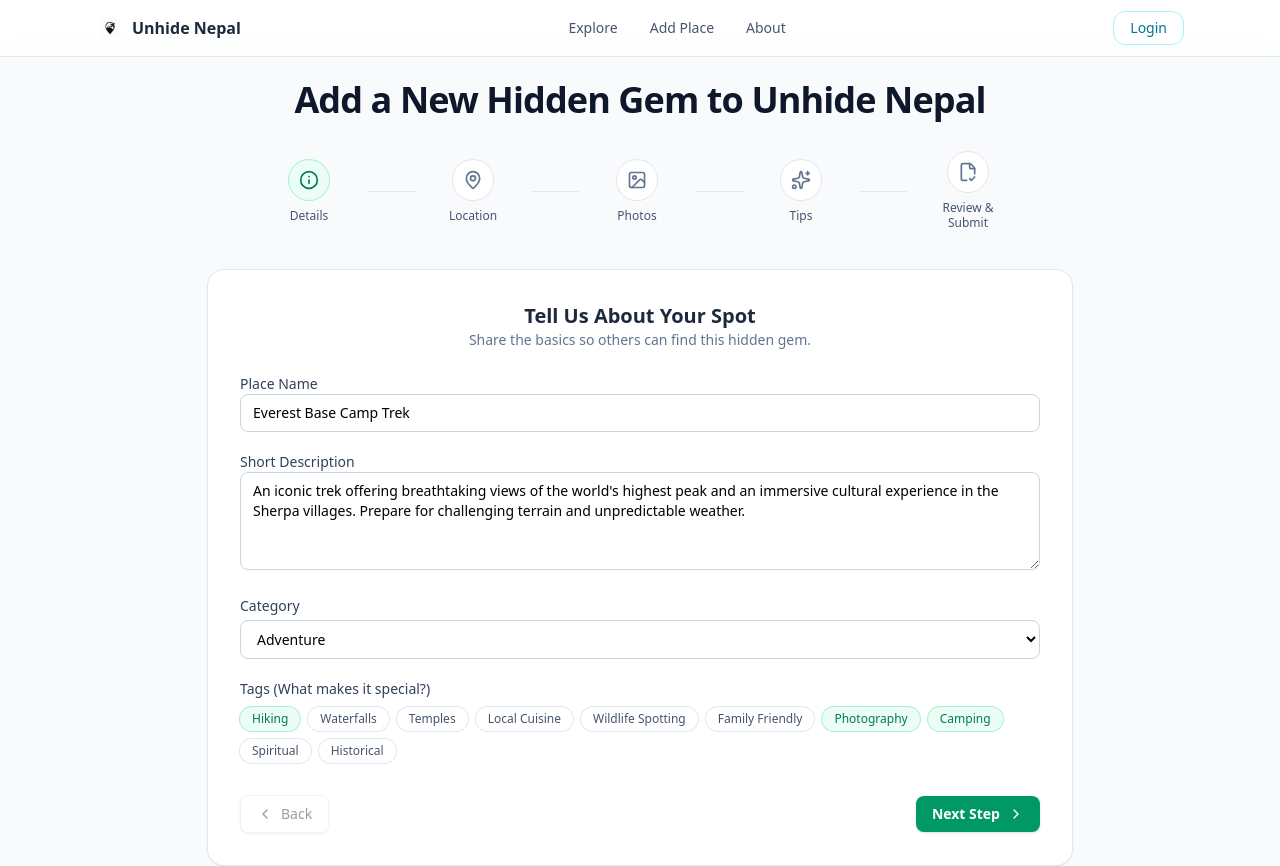
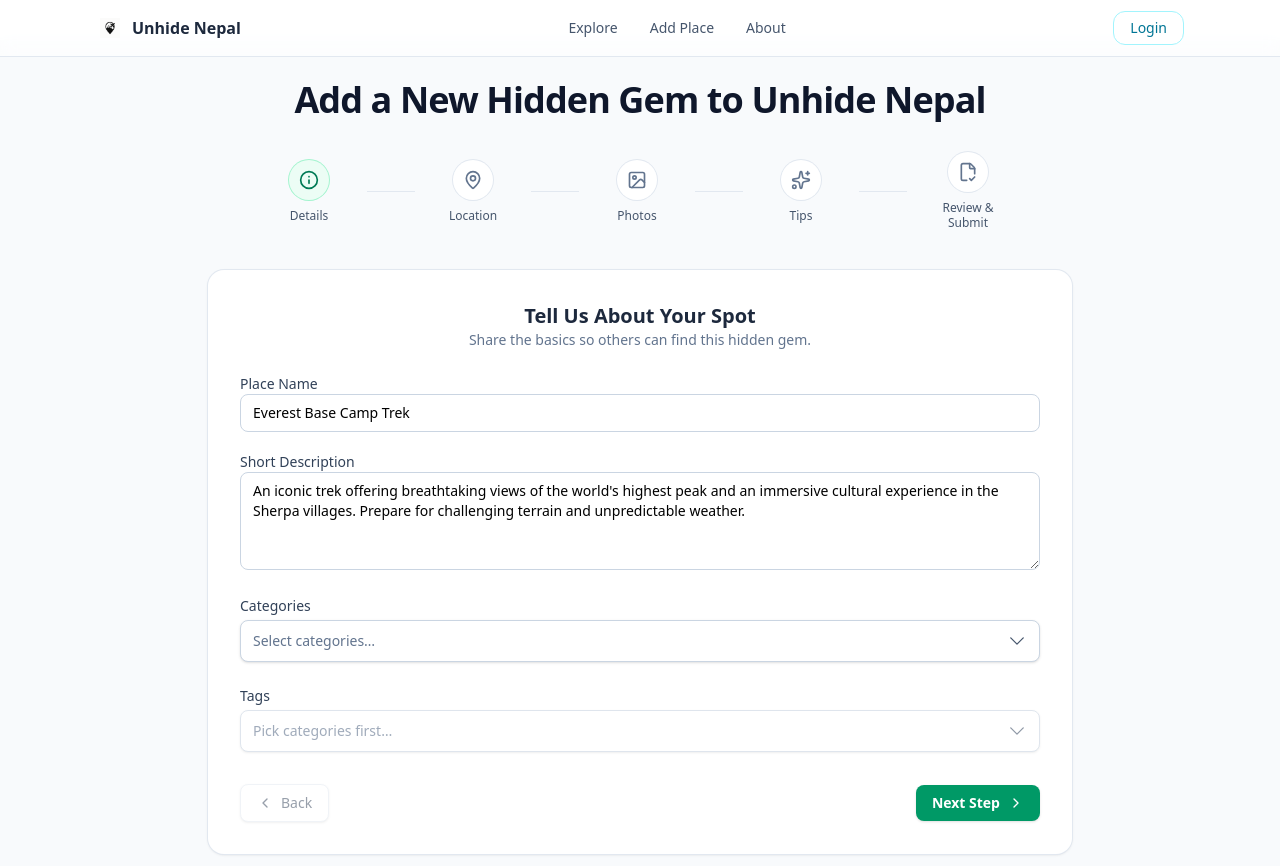
Before and after one commit to Rishi-Rijal/unhide-Nepal-client, a React (Vite) app: page /Listing/New in a window 1280 px wide. Shown: the top 866 px of the page. Built offline with nearby package versions, Linux system fonts and the light colour scheme.

Commit message:
updated listing model for categories and tags

```diff
--- a/src/AddListing.jsx
+++ b/src/AddListing.jsx
@@ -14,8 +14,12 @@ import Label from "./Components/Shared/Label";
 import Helper from "./Components/Shared/Helper";
 import Input from "./Components/Shared/Input";
 import Textarea from "./Components/Shared/Textarea";
-import Pill from "./Components/Shared/Pill";
 import Stepper from "./Components/AddListing/Stepper";
+import GROUPS from "./utils/groups";
+import CategoryDropdown from "./Components/CategoryDropdown.jsx";
+
+const uniq = (arr) => Array.from(new Set(arr));
+const tagsFor = (categories) => uniq(categories.flatMap((c) => GROUPS[c] || []));
 
 // --- Main component ---
 export default function NewListing() {
@@ -24,8 +28,8 @@ export default function NewListing() {
     name: "Everest Base Camp Trek",
     description:
       "An iconic trek offering breathtaking views of the world's highest peak and an immersive cultural experience in the Sherpa villages. Prepare for challenging terrain and unpredictable weather.",
-    category: "Adventure",
-    tags: ["Hiking", "Photography", "Camping"],
+    categories: [],
+    tags: [],
     // location
     latitude: "",
     longitude: "",
@@ -39,26 +43,32 @@ export default function NewListing() {
       extra: "Carry cash; ATMs are limited along the trail.",
     },
   });
+  const categoryGroups = React.useMemo(() => ({ Categories: Object.keys(GROUPS) }), []);
+  const tagGroups = React.useMemo(() => {
+    if (form.categories.length === 0) return {};
+    const out = {};
+    form.categories.forEach((c) => {
+      out[c] = GROUPS[c] || [];
+    });
+    return out;
+  }, [form.categories]);
 
-  const allTags = [
-    "Hiking",
-    "Waterfalls",
-    "Temples",
-    "Local Cuisine",
-    "Wildlife Spotting",
-    "Family Friendly",
-    "Photography",
-    "Camping",
-    "Spiritual",
-    "Historical",
-  ];
+  const handleCategoriesChange = (nextCategories) => {
+    const validTags = tagsFor(nextCategories);
+    setForm((prev) => ({
+      ...prev,
+      categories: nextCategories,
+      tags: prev.tags.filter((t) => validTags.includes(t)), // prune invalid tags
+    }));
+  };
 
-  function toggleTag(tag) {
-    setForm((f) => {
-      const has = f.tags.includes(tag);
-      return { ...f, tags: has ? f.tags.filter((t) => t !== tag) : [...f.tags, tag] };
-    });
-  }
+  const handleTagsChange = (nextTags) => {
+    const valid = tagsFor(form.categories);
+    setForm((prev) => ({
+      ...prev,
+      tags: nextTags.filter((t) => valid.includes(t)), // guard against stale/invalid tags
+    }));
+  };
 
   const [errors, setErrors] = React.useState({});
 
@@ -144,6 +154,7 @@ export default function NewListing() {
                   <Input
                     id="name"
                     value={form.name}
+                    autoComplete="off"
                     onChange={(e) => setForm({ ...form, name: e.target.value })}
                     placeholder="Everest Base Camp Trek"
                   />
@@ -160,29 +171,33 @@ export default function NewListing() {
                   />
                   {errors.description && <p className="mt-1 text-xs text-rose-600">{errors.description}</p>}
                 </div>
-                <div>
-                  <Label htmlFor="category">Category</Label>
-                  <select
-                    id="category"
-                    className="mt-1 w-full rounded-lg border border-slate-300 bg-white px-3 py-2 text-sm focus:outline-none focus:ring-2 focus:ring-emerald-200"
-                    value={form.category}
-                    onChange={(e) => setForm({ ...form, category: e.target.value })}
-                  >
-                    <option>Adventure</option>
-                    <option>Nature</option>
-                    <option>Culture</option>
-                    <option>Relaxation</option>
-                    <option>Pilgrimage</option>
-                  </select>
-                </div>
-                <div>
-                  <Label>Tags (What makes it special?)</Label>
-                  <div className="mt-2 flex flex-wrap gap-2">
-                    {allTags.map((t) => (
-                      <Pill key={t} active={form.tags.includes(t)} onClick={() => toggleTag(t)}>
-                        {t}
-                      </Pill>
-                    ))}
+                <div className="space-y-6">
+                  {/* Categories */}
+                  <div>
+                    <label className="block text-sm font-medium text-slate-700 mb-1" >Categories</label>
+                    <CategoryDropdown
+                      groups={categoryGroups}
+                      value={form.categories}
+                      onChange={handleCategoriesChange}
+                      placeholder="Select categories…"
+                      widthClassName="w-full"
+                    />
+                  </div>
+
+                  {/* Tags (dependent on categories) */}
+                  <div>
+                    <label className="block text-sm font-medium text-slate-700 mb-1">Tags</label>
+                    <CategoryDropdown
+                      groups={tagGroups}
+                      value={form.tags}
+                      onChange={handleTagsChange}
+                      placeholder={form.categories.length ? "Select tags…" : "Pick categories first…"}
+                      disabled={form.categories.length === 0}
+                      widthClassName="w-full"
+                    />
+                    {form.tags.length > 0 && (
+                      <p className="mt-2 text-xs text-slate-500">Selected tags: {form.tags.join(", ")}</p>
+                    )}
                   </div>
                 </div>
               </div>
@@ -288,7 +303,7 @@ export default function NewListing() {
                       <option>Moderate</option>
                       <option>Challenging</option>
                     </select>
-                      {errors.difficulty && <p className="mt-1 text-xs text-rose-600">{errors.difficulty}</p>}
+                    {errors.difficulty && <p className="mt-1 text-xs text-rose-600">{errors.difficulty}</p>}
                   </div>
                 </div>
                 <div>
```
